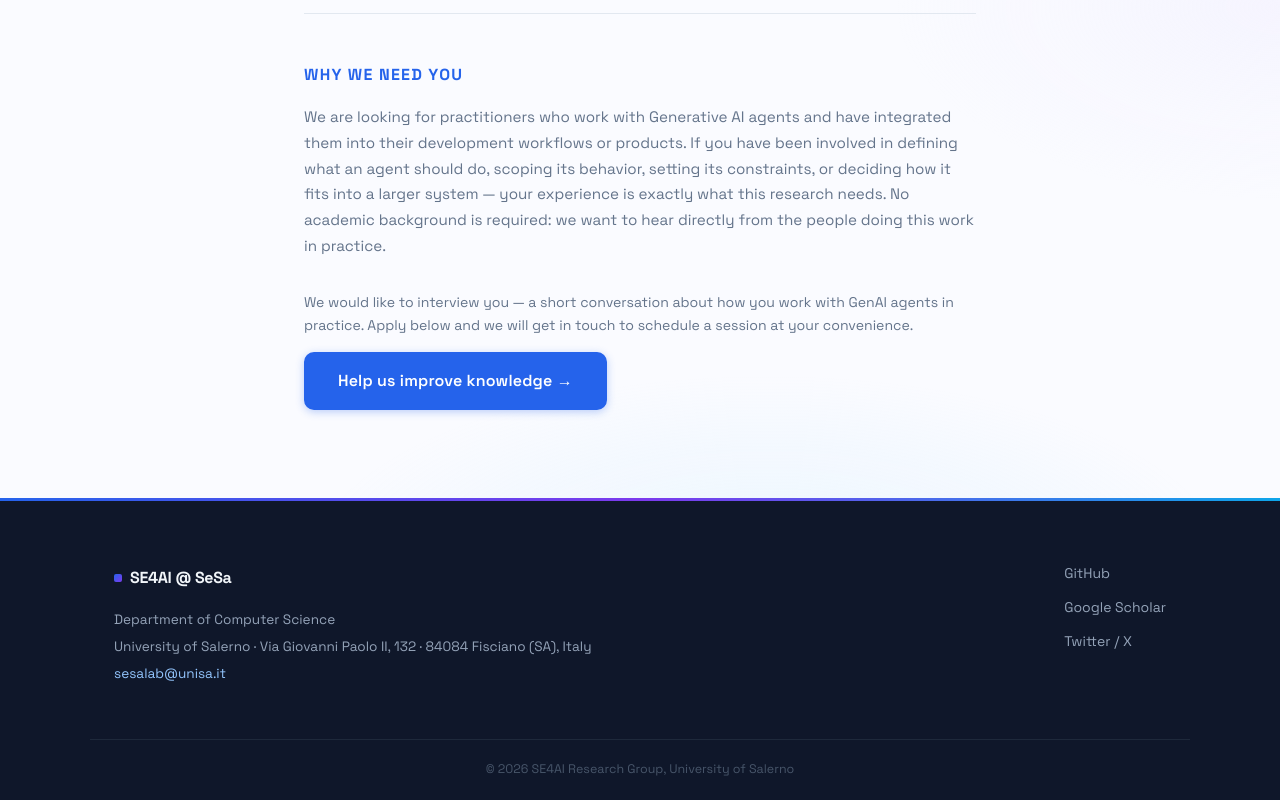
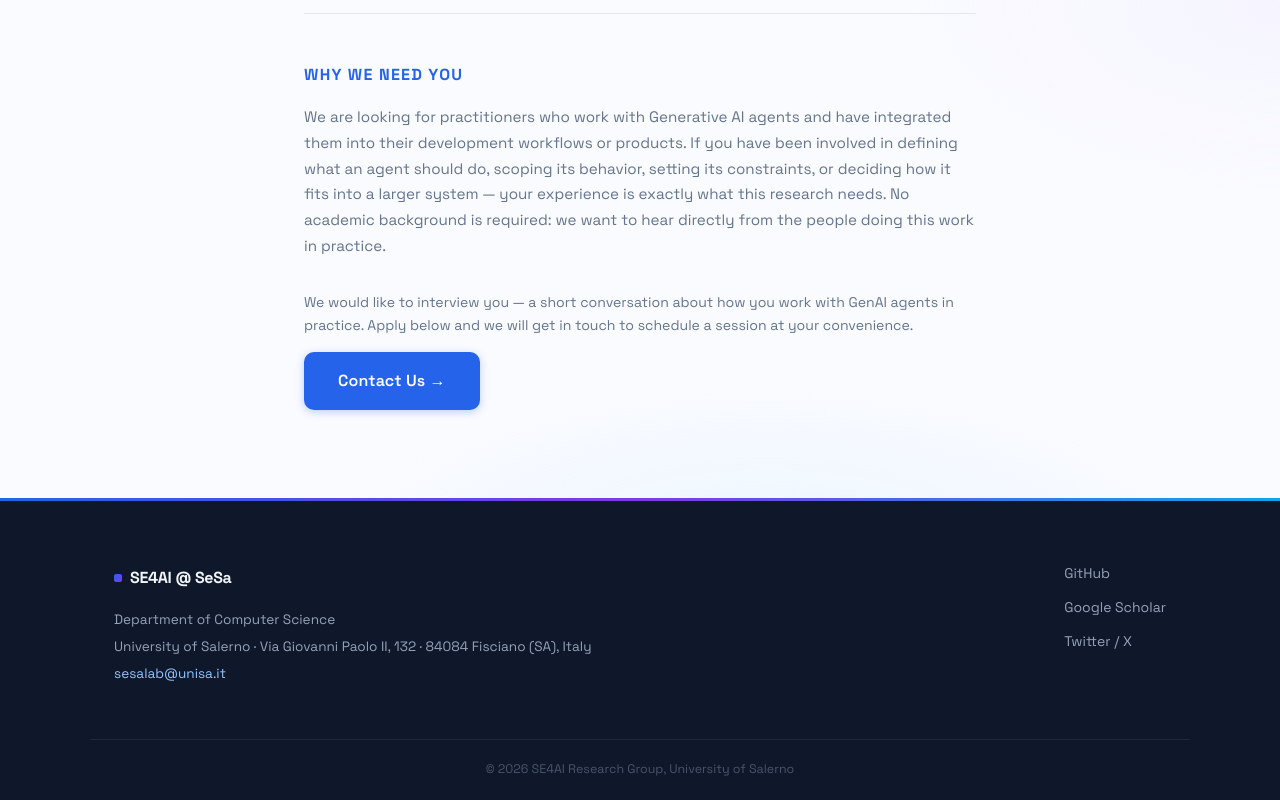
Before and after one commit to SeSaLabUnisa/se4ai-at-sesa, a plain HTML site: page ongoing/re4agents.html in a window 1280 px wide. Shown: the part 1033-1833 px from the top of the page. Drawn offline with Linux system fonts and the light colour scheme.

Commit message:
update contact button

```diff
--- a/ongoing/re4agents.html
+++ b/ongoing/re4agents.html
@@ -67,7 +67,7 @@
           <div class="participate__cta">
             <p class="participate__cta-note">We would like to interview you — a short conversation about how you work with GenAI agents in practice. Apply below and we will get in touch to schedule a session at your convenience.</p>
             <a href="https://forms.gle/BRavAKACYKviMQ53A" target="_blank" rel="noopener noreferrer" class="btn btn--primary btn--cta">
-              Help us improve knowledge →
+              Contact Us →
             </a>
           </div>
         </div>
```
